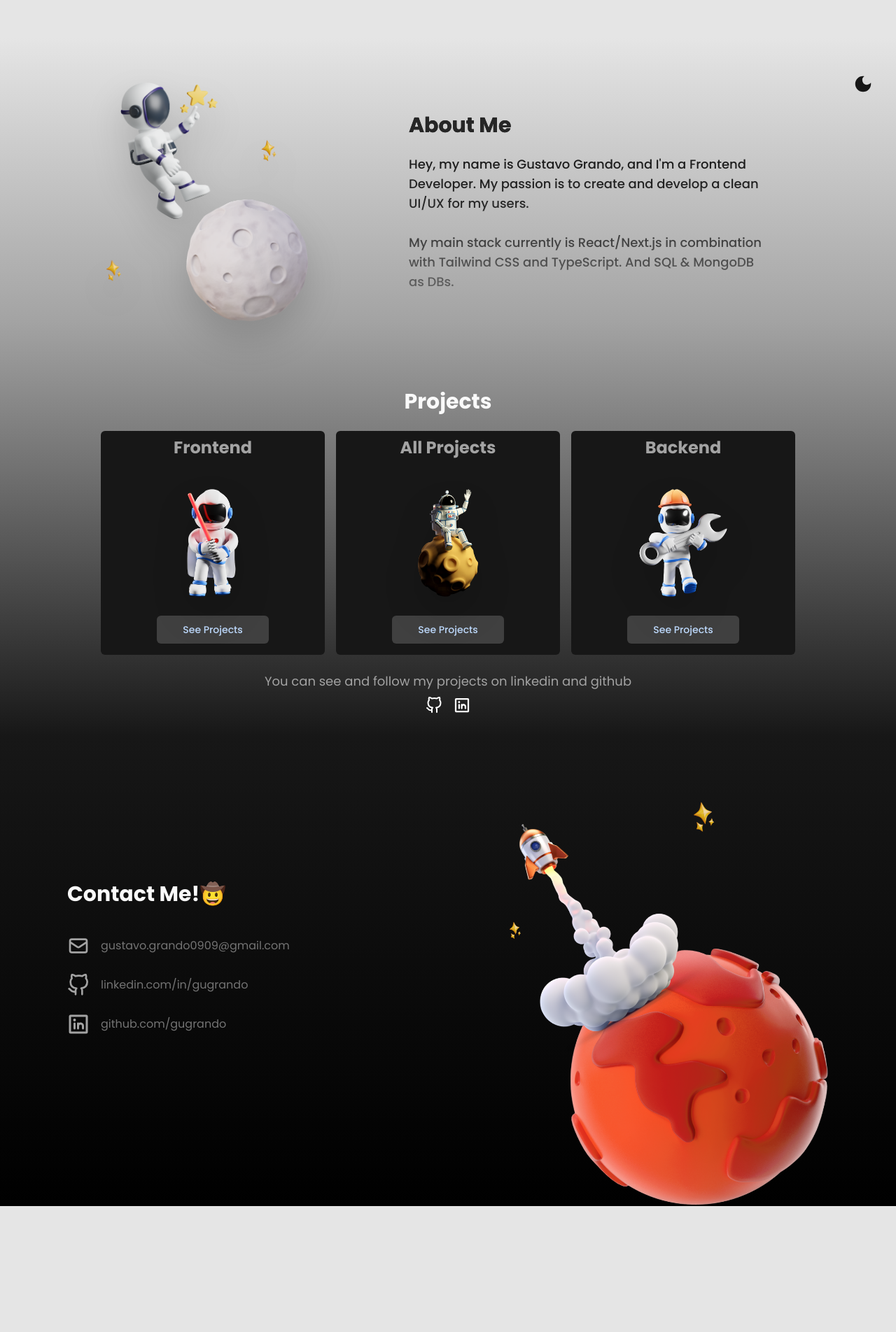
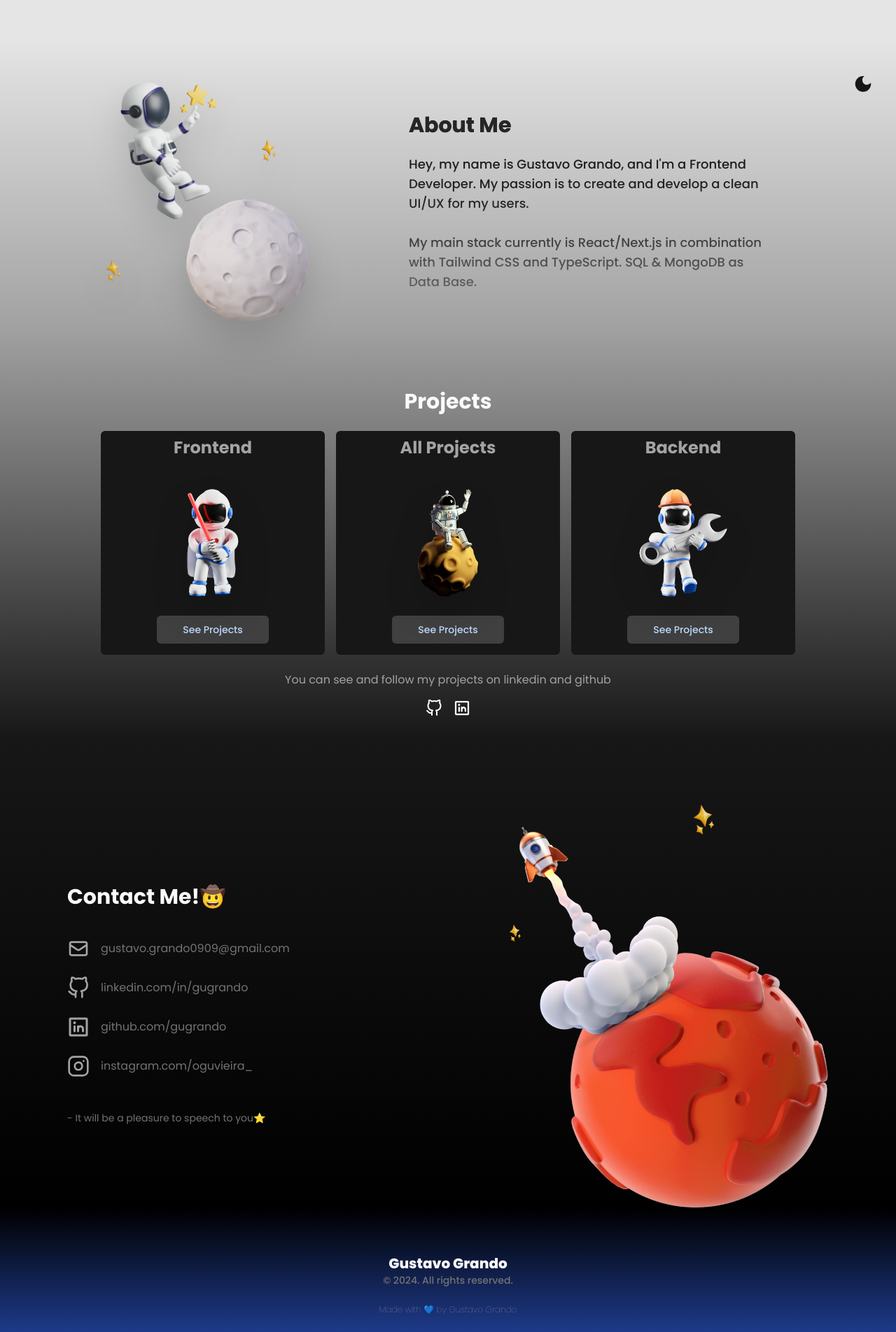
Before and after one commit to gugrando/REACT-Portfolio, a React (Vite) app: page / in a window 1280 px wide. Shown: the part 641-2545 px from the top of the page at 70% size. Before the commit the page ends 2365 px from the top, so only its background shows below. Built offline with nearby package versions, Linux system fonts and the light colour scheme; the HTML template or start-up script is replaced by a standard one.

Commit message:
BG-V1 Test

```diff
--- a/src/App.jsx
+++ b/src/App.jsx
@@ -7,6 +7,7 @@ import About from './components/sections/About'
 import DarkButton from './components/Dark'
 import Projects from './components/sections/Projects'
 import Contact from './components/sections/Contact'
+import Footer from './components/sections/Footer'
 import './App.css'
 
 function App() {
@@ -19,6 +20,7 @@ function App() {
       <About />
       <Projects />
       <Contact />
+      <Footer />
     </>
   )
 }
--- a/src/components/sections/About.jsx
+++ b/src/components/sections/About.jsx
@@ -12,7 +12,7 @@ function About (props) {
                 <h1 className="text-neutral-800 text-center text-3xl font-bold lg:text-start">About Me</h1>
                 <p className="text-lg font-medium text-center lg:text-start sm:max-w-96 lg:max-w-lg mt-6">Hey, my name is Gustavo Grando, and I'm a Frontend Developer. My passion is to create and develop a clean UI/UX for my users.
                     <br /><br />
-                    My main stack currently is React/Next.js in combination with Tailwind CSS and TypeScript. And SQL & MongoDB as DBs.
+                    My main stack currently is React/Next.js in combination with Tailwind CSS and TypeScript. SQL & MongoDB as Data Base.
                 </p>
             </article>
         </Container>
--- a/src/components/sections/Contact.jsx
+++ b/src/components/sections/Contact.jsx
@@ -2,6 +2,8 @@ import Container from "../Container"
 import { HiOutlineMail } from "react-icons/hi";
 import { FiGithub } from "react-icons/fi";
 import { PiLinkedinLogoBold } from "react-icons/pi";
+import { FiInstagram } from "react-icons/fi";
+
 
 function Contact() {
     return (
@@ -9,10 +11,14 @@ function Contact() {
                 <article className="flex flex-col items-center lg:items-start h-1/2 lg:w-1/2 lg:h-96">
                     <h1 className="text-center text-neutral-50 text-3xl font-bold mt-16">Contact Me!🤠</h1>
                     <ul className=" h-full flex lg:flex-col gap-6 mt-10 flex-wrap">
-                        <li className="flex items-center gap-4"><HiOutlineMail className="w-8 h-8 text-neutral-400 hover:text-blue-500 hover:transition-all hover:duration-300 hover:cursor-pointer hover:transform hover:scale-110 transition-all" /><p className="hidden lg:inline hover:transition-all hover:duration-300 hover:cursor-pointer hover:transform hover:scale-105 transition-all"><a href="mailto:gustavo.grando0909@gmail.com" className="text-neutral-500 hover:text-blue-500 transition-all">gustavo.grando0909@gmail.com</a></p></li>
-                        <li className="flex items-center gap-4"><FiGithub className="w-8 h-8 text-neutral-400 hover:text-blue-500 hover:transition-all hover:duration-300 hover:cursor-pointer hover:transform hover:scale-110 transition-all" /><p className="hidden lg:inline hover:transition-all hover:duration-300 hover:cursor-pointer hover:transform hover:scale-105 transition-all"><a href="https://www.linkedin.com/in/gugrando/" className="text-neutral-500 hover:text-blue-500 transition-all">linkedin.com/in/gugrando</a></p></li>
-                        <li className="flex items-center gap-4"><PiLinkedinLogoBold className="w-8 h-8 text-neutral-400 hover:text-blue-500 hover:transition-all hover:duration-300 hover:cursor-pointer hover:transform hover:scale-110 transition-all" /><p className="hidden lg:inline hover:transition-all hover:duration-300 hover:cursor-pointer hover:transform hover:scale-105 transition-all"><a href="https://github.com/gugrando " className="text-neutral-500 hover:text-blue-500 transition-all">github.com/gugrando</a></p></li>
+                        <li className="flex items-center gap-4"><HiOutlineMail className="w-8 h-8 text-neutral-400 hover:text-blue-500 hover:transition-all hover:duration-300 hover:cursor-pointer hover:transform hover:scale-110 transition-all" /><p className="hidden lg:inline hover:transition-all hover:duration-300 hover:cursor-pointer  transition-all"><a href="mailto:gustavo.grando0909@gmail.com" className="text-neutral-500 hover:text-blue-500 transition-all">gustavo.grando0909@gmail.com</a></p></li>
+                        <li className="flex items-center gap-4"><FiGithub className="w-8 h-8 text-neutral-400 hover:text-blue-500 hover:transition-all hover:duration-300 hover:cursor-pointer hover:transform hover:scale-110 transition-all" /><p className="hidden lg:inline hover:transition-all hover:duration-300 hover:cursor-pointer  transition-all"><a href="https://www.linkedin.com/in/gugrando/" className="text-neutral-500 hover:text-blue-500 transition-all">linkedin.com/in/gugrando</a></p></li>
+                        <li className="flex items-center gap-4"><PiLinkedinLogoBold className="w-8 h-8 text-neutral-400 hover:text-blue-500 hover:transition-all hover:duration-300 hover:cursor-pointer hover:transform hover:scale-110 transition-all" /><p className="hidden lg:inline hover:transition-all hover:duration-300 hover:cursor-pointer  transition-all"><a href="https://github.com/gugrando " className="text-neutral-500 hover:text-blue-500 transition-all">github.com/gugrando</a></p></li>
+                        <li className="flex items-center gap-4"><FiInstagram className="w-8 h-8 text-neutral-400 hover:text-blue-500 hover:transition-all hover:duration-300 hover:cursor-pointer hover:transform hover:scale-110 transition-all" /><p className="hidden lg:inline hover:transition-all hover:duration-300 hover:cursor-pointer  transition-all"><a href="https://instagram.com/oguvieira_ " className="text-neutral-500 hover:text-blue-500 transition-all">instagram.com/oguvieira_</a></p></li>
                     </ul>
+                        <div className="flex items-center gap-4 mt-12">
+                            <p className="text-neutral-500 text-sm  text-center">- It will be a pleasure to speech to you⭐</p>
+                        </div>
                 </article>
                 <article className="flex h-1/2 lg:w-1/2 lg:mt-16 ">
                     <img className="w-72 md:w-80 lg:w-full" src="src/assets/marsLand.png" alt="" />
--- /dev/null
+++ b/src/components/sections/Footer.jsx
@@ -0,0 +1,13 @@
+function Footer(){
+    return (
+        <footer className="flex flex-col items-center justify-end w-full h-44 bg-gradient-to-b from-black to-blue-900">
+            <div className="mb-6">
+                <h1 className="text-neutral-50 text-xl font-extrabold text-center">Gustavo Grando</h1>
+                <p className="text-neutral-500 text-sm font-medium text-center">© 2024. All rights reserved.</p>
+                <p className="text-neutral-400 text-center lg:text-start mt-6 text-xs font-thin">Made with 💙 by Gustavo Grando</p>
+            </div>
+        </footer>
+    )
+}
+
+export default Footer
--- a/src/components/sections/Header.jsx
+++ b/src/components/sections/Header.jsx
@@ -10,16 +10,16 @@ function Header() {
     return (
         <header className="flex-col items-center w-full h-16 md:flex md:flex-row bg-white shadow-lg shadow-neutral-200">
             <div className="flex justify-between items-center w-full h-full md:w-fit ">
-                <h1 className="text-neutral-800 text-3xl font-extrabold ml-8">Header</h1>
+                <h1 className="text-neutral-800 text-xl sm:text-3xl font-extrabold ml-8">Gustavo.dev</h1>
                 {show === 'hidden' ? <HiMenu onClick={toggleShow} className="md:hidden text-3xl mr-8" /> : <HiMinus onClick={toggleShow} className="md:hidden text-3xl mr-8" />}
 
             </div>
             <nav className="w-full mr-8 transition-all duration-1000 ease-out z-10 absolute md:relative">
                 <ul className={`${show} text-center flex-col w-full justify-end text-neutral-800 font-bold md:flex md:flex-row md:gap-8`}>
-                    <li className="flex items-center bg-slate-600 p-4 border-b-2 border-slate-500 md:bg-white md:bg-none md:p-0 md:border-none"><a className="hover:text-blue-500 ease-linear duration-150" href="">Home</a></li>
-                    <li className="flex items-center bg-slate-600 p-4 border-b-2 border-slate-500 md:bg-white md:bg-none md:p-0 md:border-none"><a className="hover:text-blue-500 ease-linear duration-150" href="">About</a></li>
-                    <li className="flex items-center bg-slate-600 p-4 border-b-2 border-slate-500 md:bg-white md:bg-none md:p-0 md:border-none"><a className="hover:text-blue-500 ease-linear duration-150" href="">Projects</a></li>
-                    <li className="flex items-center bg-slate-600 p-4 border-b-2 border-slate-500 md:bg-white md:p-0 md:border-none"><a className="hover:text-blue-500 ease-linear duration-150" href="">Contact</a></li>
+                    <li className="flex items-center bg-slate-200 p-4 border-b-2 border-slate-200 md:bg-white md:bg-none md:p-0 md:border-none"><a className="hover:text-blue-500 ease-linear duration-150" href="">Home</a></li>
+                    <li className="flex items-center bg-slate-300 p-4 border-b-2 border-slate-200 md:bg-white md:bg-none md:p-0 md:border-none"><a className="hover:text-blue-500 ease-linear duration-150" href="">About</a></li>
+                    <li className="flex items-center bg-slate-200 p-4 border-b-2 border-slate-200 md:bg-white md:bg-none md:p-0 md:border-none"><a className="hover:text-blue-500 ease-linear duration-150" href="">Projects</a></li>
+                    <li className="flex items-center bg-slate-300 p-4 border-b-2 border-slate-200 md:bg-white md:p-0 md:border-none"><a className="hover:text-blue-500 ease-linear duration-150" href="">Contact</a></li>
                 </ul>
             </nav>
         </header>
--- a/src/components/sections/Projects.jsx
+++ b/src/components/sections/Projects.jsx
@@ -31,10 +31,10 @@ function Projects(){
                         <button className="w-3/6 h-12 bg-neutral-700 rounded-md mb-4 text-blue-200 text-sm font-medium transition-all duration-300 hover:transform hover:scale-105 hover:bg-blue-500 hover:text-neutral-800" >See Projects</button>
                     </article>
                 </section>
-                <p className="mt-4 text-neutral-400 text-lg text-center">
+                <p className="mt-4 text-neutral-400 text-md text-center">
                     You can see and follow my projects on linkedin and github
                 </p>
-                <div className="flex gap-4">
+                <div className="flex gap-4 mt-2">
                     <FiGithub className="w-6 h-6 mt-2 text-white hover:text-blue-500 cursor-pointer transition-all duration-300 hover:scale-110" />
                     <PiLinkedinLogoBold className="w-6 h-6 mt-2 text-white hover:text-blue-500 cursor-pointer transition-all duration-300 hover:scale-110" />
                 </div>
```
